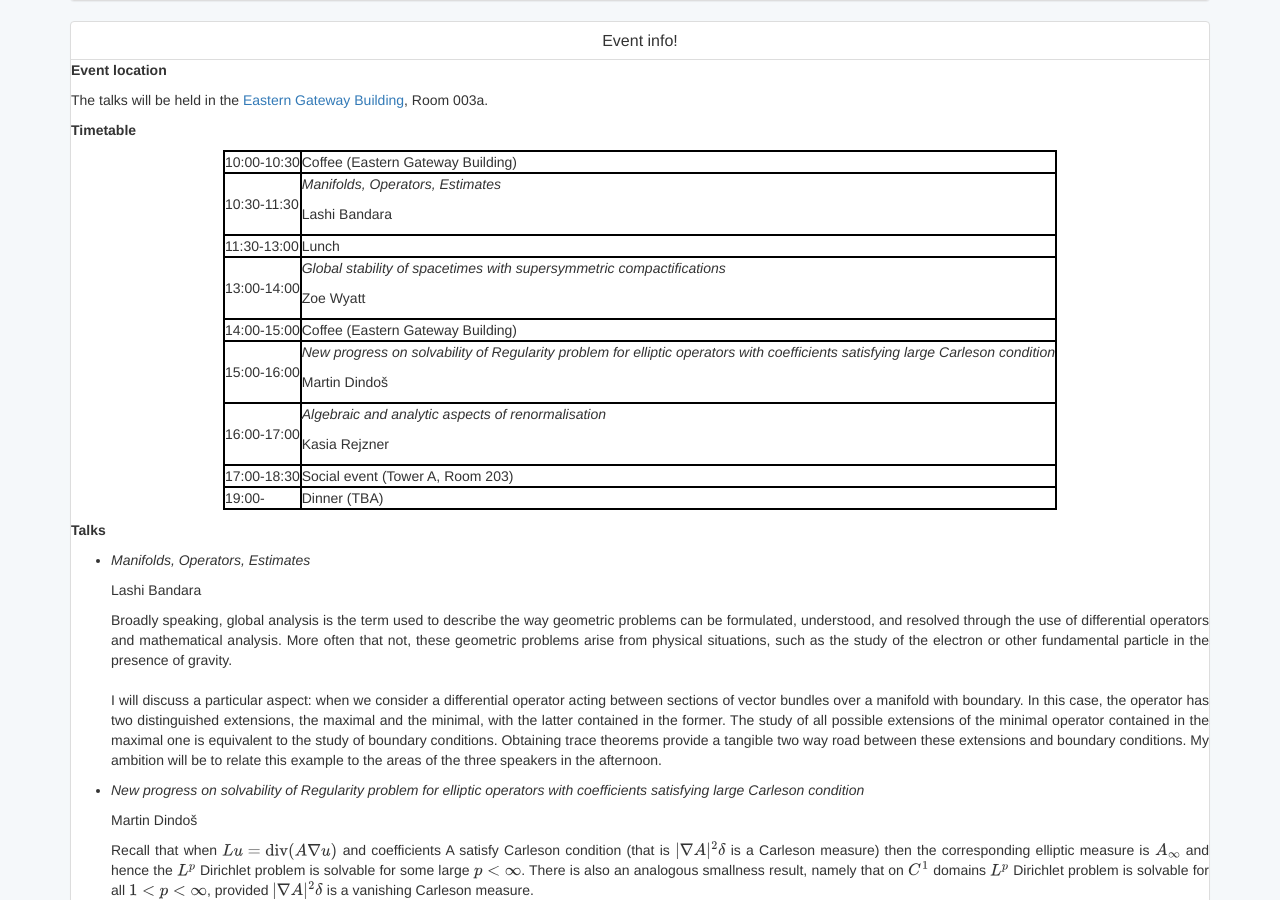
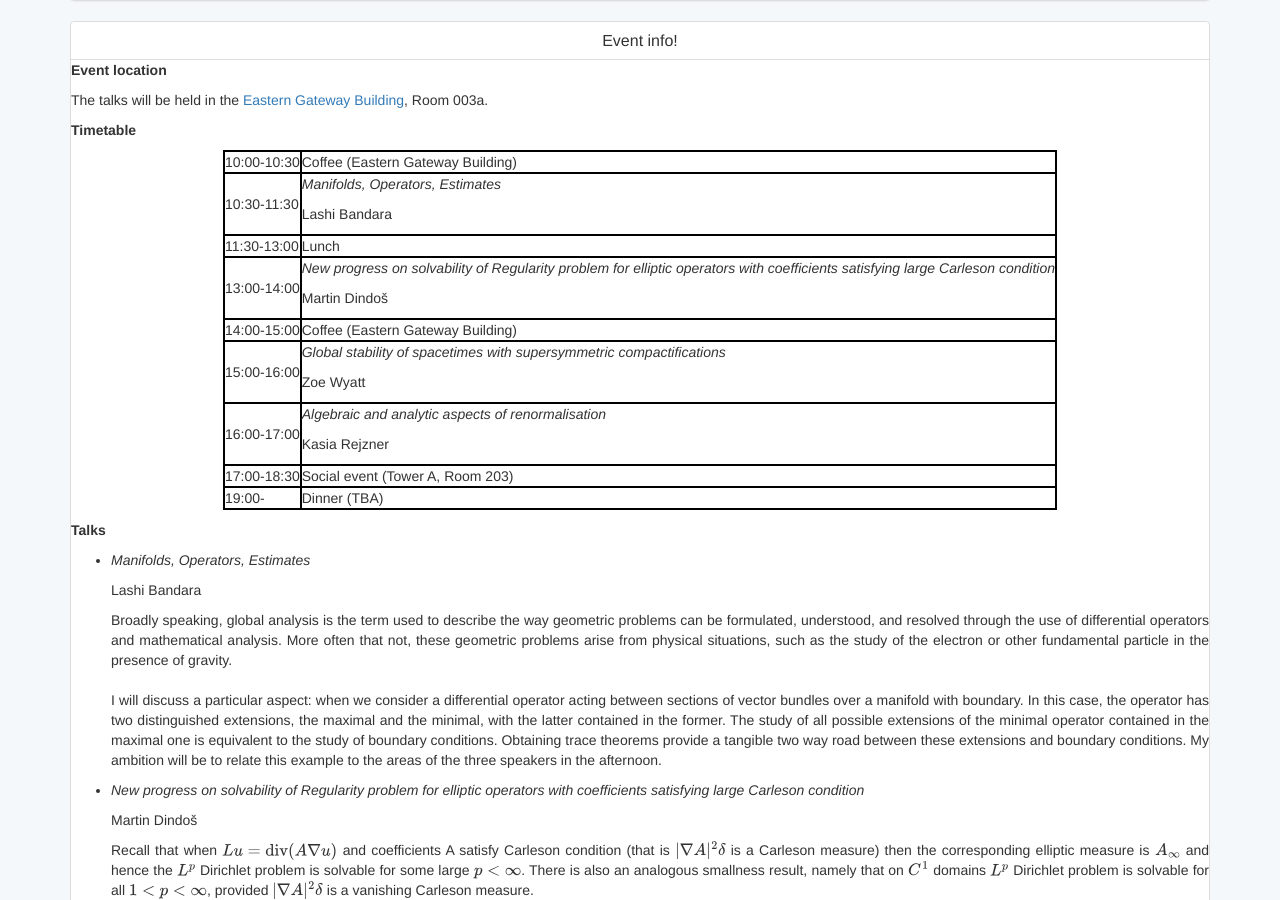
Before and after one commit to lashi-bandara/lashi-bandara.github.io, a Jekyll site: the page built from toc/outreach/events/geometryanalysisbrunel.html, in a window 1280 px wide and 900 px high, scrolled down 2138 px. Built offline with Jekyll 4.4.1, drawn with Linux system fonts in a browser that asks for light colours.

Commit message:
Changed times for Zoe

```diff
--- a/toc/outreach/events/geometryanalysisbrunel.html
+++ b/toc/outreach/events/geometryanalysisbrunel.html
@@ -105,19 +105,21 @@ table, th, td {
     <td>11:30-13:00</td>
     <td>Lunch</td>
   </tr>
+
   <tr>
     <td>13:00-14:00</td>
-    <td><p><em>Global stability of spacetimes with supersymmetric compactifications</em></p>  <p> Zoe Wyatt
-
+    <td><p><em>New progress on solvability of Regularity problem for elliptic operators with coefficients satisfying large Carleson condition</em></p>  <p> Martin Dindoš
 </p> </td>
   </tr>
   <tr>
     <td>14:00-15:00</td>
     <td>Coffee (Eastern Gateway Building)</td>
   </tr>
+
   <tr>
     <td>15:00-16:00</td>
-    <td><p><em>New progress on solvability of Regularity problem for elliptic operators with coefficients satisfying large Carleson condition</em></p>  <p> Martin Dindoš
+    <td><p><em>Global stability of spacetimes with supersymmetric compactifications</em></p>  <p> Zoe Wyatt
+
 </p> </td>
   </tr>
    <tr>
```
